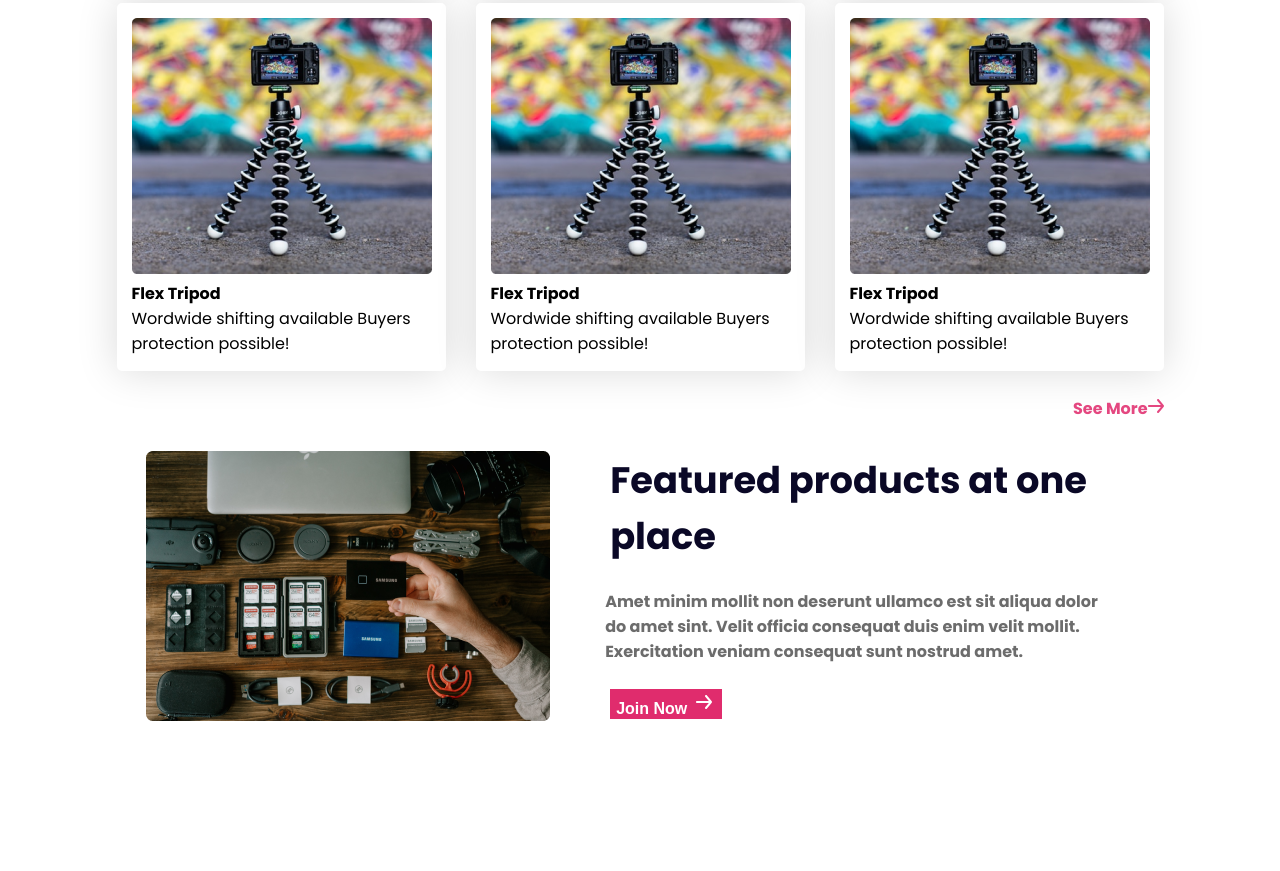
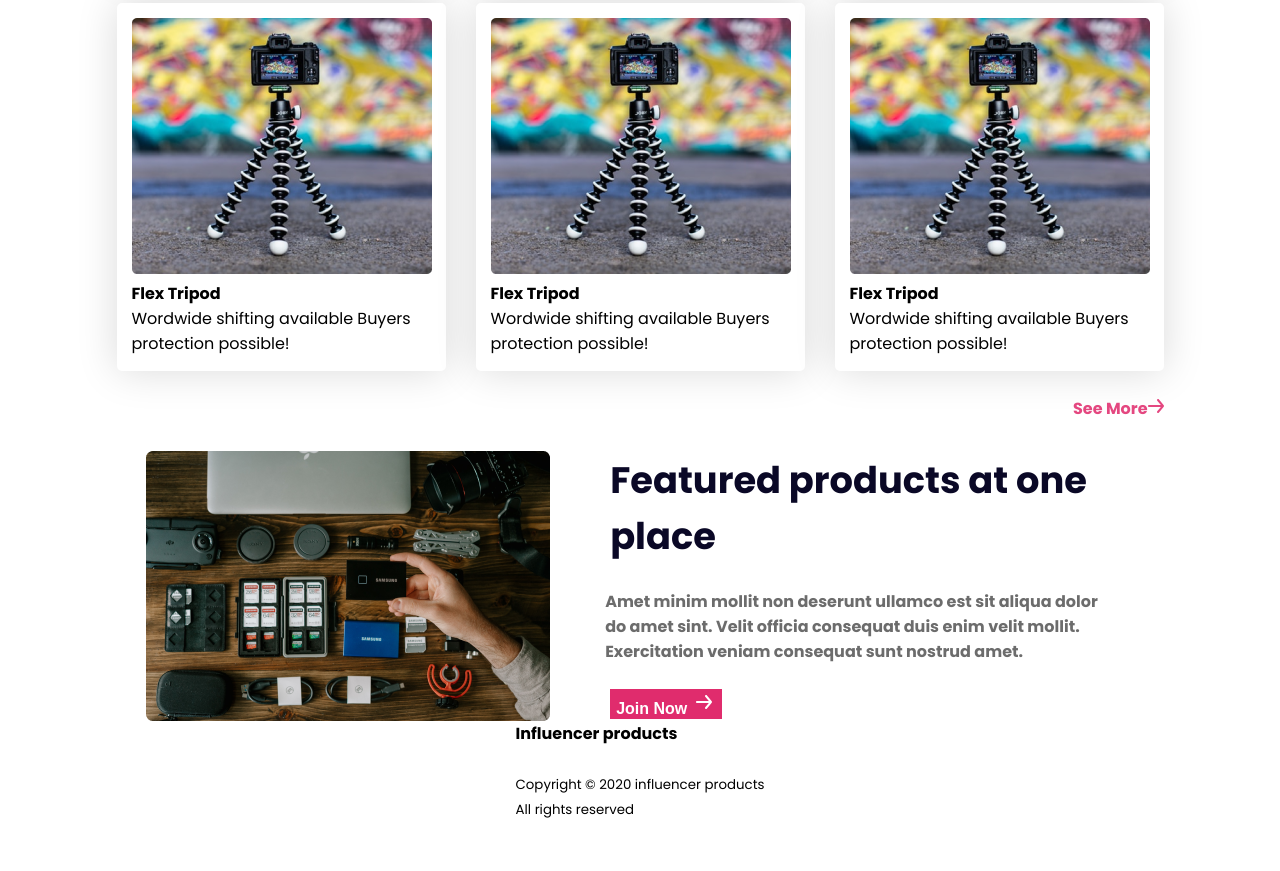
Before and after one commit to Sabbir6644/influencer, a plain HTML site: page index.html in a window 1280 px wide. Shown: the part 1685-2556 px from the top of the page. Before the commit the page ends 2413 px from the top, so only its background shows below. Drawn offline with Linux system fonts and the light colour scheme.

Commit message:
footer section add

```diff
--- a/index.html
+++ b/index.html
@@ -194,6 +194,14 @@
             </div>
         </section>
     </main>
+    <footer>
+        <div class="footer-container">
+            <h4>Influencer products</h4> <br>
+            <p> <small>Copyright © 2020 influencer products</small></p>
+            <p> <small>All rights reserved</small></p> <br> <br>
+        </div>
+
+    </footer>
 </body>
 
 </html>
```
